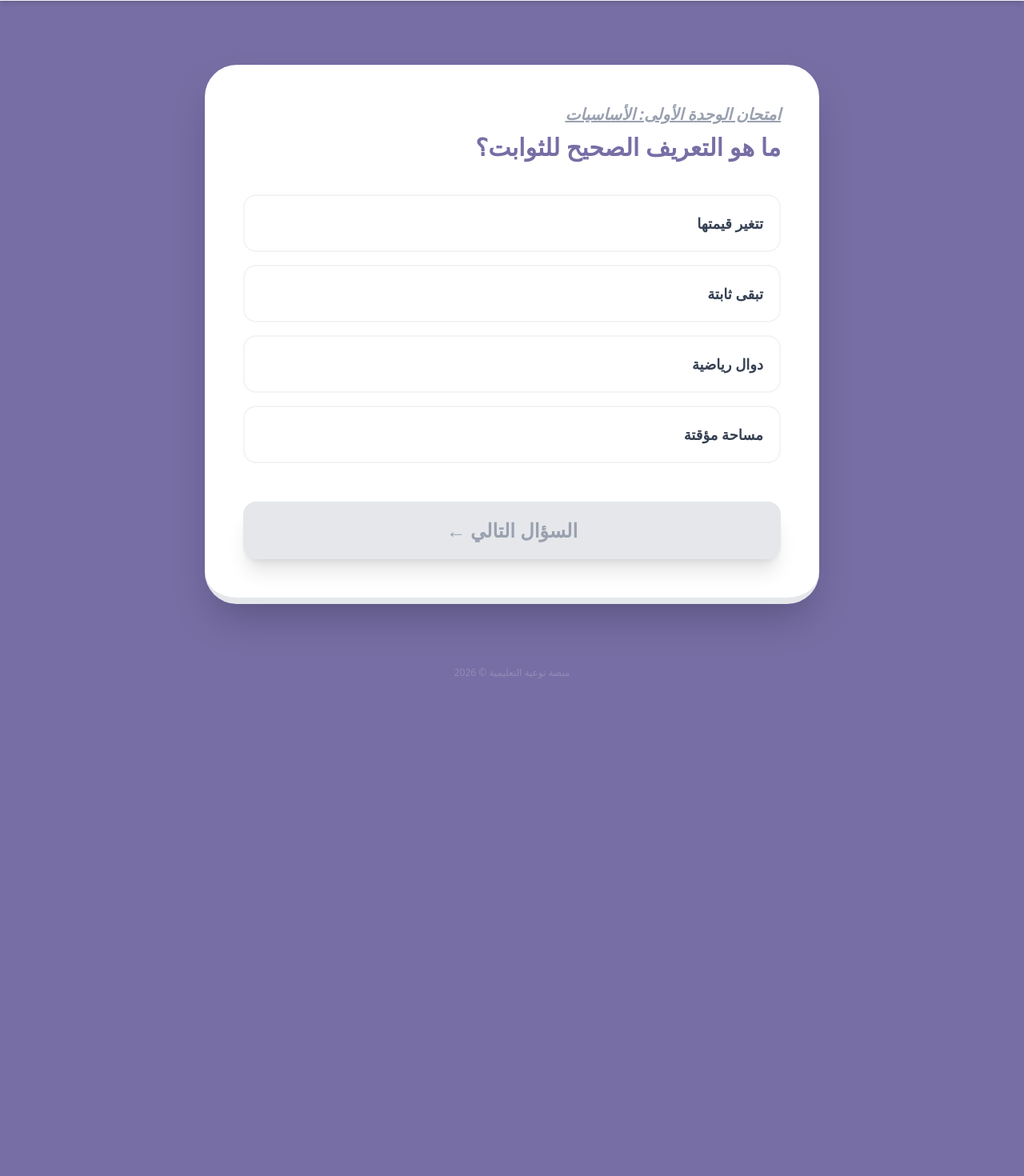
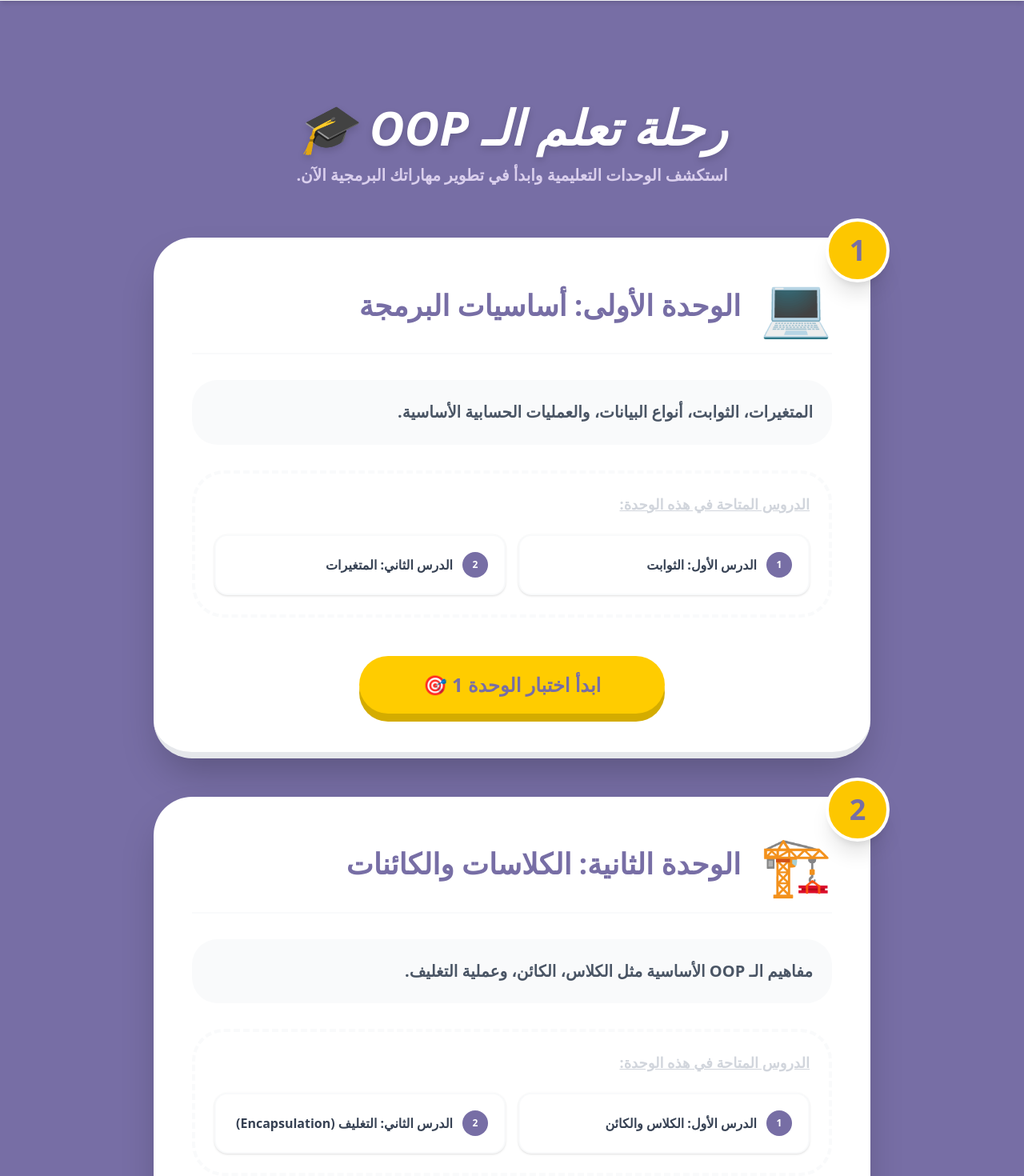
Before and after one commit to zezo34/naw3ya-app, a Next.js app: page /exam in a window 1280 px wide. Shown: the part 80-1550 px from the top of the page at 80% size. Before the commit the page ends 961 px from the top, so only its background shows below. Built offline with nearby package versions, Linux system fonts and the light colour scheme.

Commit message:
update 3

```diff
--- a/src/app/exam/page.jsx
+++ b/src/app/exam/page.jsx
@@ -1,108 +1,114 @@
 "use client";
-
-import { useState, useEffect } from "react";
-import { useSearchParams } from "next/navigation";
 import Link from "next/link";
 
-export default function ExamPage() {
-  const searchParams = useSearchParams();
-  const unitId = searchParams.get("unit") || "1"; // بيقرأ رقم الوحدة من اللينك
-
-  const [currentQuestion, setCurrentQuestion] = useState(0);
-  const [selectedOptions, setSelectedOptions] = useState({});
-  const [showResult, setShowResult] = useState(false);
-
-  // قاعدة بيانات الأسئلة لكل وحدة
-  const allExams = {
-    "1": {
-      title: "امتحان الوحدة الأولى: الأساسيات",
-      questions: [
-        { q: "ما هو التعريف الصحيح للثوابت؟", options: ["تتغير قيمتها", "تبقى ثابتة", "دوال رياضية", "مساحة مؤقتة"], answer: 1 },
-        { q: "أي مما يلي اسم متغير صحيح؟", options: ["1Score", "User Name", "total_2", "first-name"], answer: 2 },
-        { q: "المتغير يحجز مساحة في الـ RAM.", options: ["صح", "خطأ"], answer: 0 },
-        { q: "لتخزين النصوص نستخدم نوع:", options: ["Integer", "Boolean", "String", "Double"], answer: 2 },
-        { q: "الثابت النصي يوضع بين \" \".", options: ["صح", "خطأ"], answer: 0 },
+export default function UnitsPage() {
+  const units = [
+    {
+      id: 1,
+      title: "الوحدة الأولى: أساسيات البرمجة",
+      icon: "💻",
+      description: "المتغيرات، الثوابت، أنواع البيانات، والعمليات الحسابية الأساسية.",
+      lessons: [
+        { name: "الدرس الأول: الثوابت", path: "/unit1/lesson1" },
+        { name: "الدرس الثاني: المتغيرات", path: "/unit1/lesson2" },
       ]
     },
-    "2": {
-      title: "امتحان الوحدة الثانية: الكلاسات والتغليف",
-      questions: [
-        { q: "مفهوم إخفاء البيانات وحمايتها يسمى:", options: ["Inheritance", "Encapsulation", "Polymorphism", "Abstraction"], answer: 1 },
-        { q: "الـ Class يعتبر مخطط (Blueprint) لإنشاء الكائنات.", options: ["صح", "خطأ"], answer: 0 },
-        { q: "الـ Private يمكن الوصول إليه من خارج الكلاس.", options: ["صح", "خطأ"], answer: 1 },
-        { q: "دالة تنفذ تلقائياً عند إنشاء الكائن:", options: ["Destructor", "Constructor", "Method", "Property"], answer: 1 },
-        { q: "يمكن إنشاء أكثر من كائن من نفس الكلاس.", options: ["صح", "خطأ"], answer: 0 },
+    {
+      id: 2,
+      title: "الوحدة الثانية: الكلاسات والكائنات",
+      icon: "🏗️",
+      description: "مفاهيم الـ OOP الأساسية مثل الكلاس، الكائن، وعملية التغليف.",
+      lessons: [
+        { name: "الدرس الأول: الكلاس والكائن", path: "/unit2/lesson1" },
+        { name: "الدرس الثاني: التغليف (Encapsulation)", path: "/unit2/lesson2" },
       ]
     },
-    "3": {
-      title: "امتحان الوحدة الثالثة: الوراثة وتعدد الأشكال",
-      questions: [
-        { q: "الوراثة تسمح لكلاس بوراثة صفات من كلاس آخر.", options: ["صح", "خطأ"], answer: 0 },
-        { q: "العلاقة 'is-a' تشير إلى مفهوم:", options: ["Encapsulation", "Inheritance", "Abstraction", "Interface"], answer: 1 },
-        { q: "تستخدم كلمة virtual في الكلاس الأب للسماح بالتعديل.", options: ["صح", "خطأ"], answer: 0 },
-        { q: "تستخدم كلمة override في الكلاس الابن.", options: ["صح", "خطأ"], answer: 0 },
-        { q: "الوراثة تساعد في تقليل تكرار الكود.", options: ["صح", "خطأ"], answer: 0 },
+    {
+      id: 3,
+      title: "الوحدة الثالثة: الوراثة وتعدد الأشكال",
+      icon: "🧬",
+      description: "تطوير الكود باستخدام الوراثة وفهم تعدد الأشكال في الكائنات.",
+      lessons: [
+        { name: "الدرس الأول: الوراثة", path: "/unit3/lesson1" },
+        { name: "الدرس الثاني: تعدد الأشكال", path: "/unit3/lesson2" },
       ]
     }
-  };
-
-  const exam = allExams[unitId] || allExams["1"];
-  const questions = exam.questions;
-
-  const handleNext = () => {
-    if (currentQuestion < questions.length - 1) setCurrentQuestion(currentQuestion + 1);
-    else setShowResult(true);
-  };
-
-  const calculateScore = () => {
-    let score = 0;
-    questions.forEach((q, i) => { if (selectedOptions[i] === q.answer) score++; });
-    return score;
-  };
-
-  if (showResult) {
-    const finalScore = calculateScore();
-    return (
-      <div dir="rtl" className="min-h-screen bg-[#776ea5] flex items-center justify-center p-6 text-center">
-        <div className="bg-white rounded-[3rem] p-12 max-w-md w-full shadow-2xl border-b-8 border-gray-200 text-[#776ea5]">
-          <h2 className="text-3xl font-black mb-4">انتهى امتحان {exam.title}</h2>
-          <p className="text-6xl font-black text-yellow-500 mb-8">{finalScore} / {questions.length}</p>
-          <Link href="/units" className="block bg-[#776ea5] text-white py-4 rounded-2xl font-black text-xl shadow-lg">العودة للدروس 📚</Link>
-        </div>
-      </div>
-    );
-  }
+  ];
 
   return (
-    <div dir="rtl" className="min-h-screen bg-[#776ea5] flex flex-col items-center pt-20 p-6">
-      <div className="max-w-3xl w-full bg-white rounded-[2.5rem] p-8 md:p-12 shadow-2xl border-b-8 border-gray-200">
-        <h1 className="text-xl font-bold text-gray-400 mb-2 italic underline">{exam.title}</h1>
-        <h2 className="text-2xl md:text-3xl font-black text-[#776ea5] mb-10 leading-tight">
-          {questions[currentQuestion].q}
-        </h2>
+    <div dir="rtl" className="min-h-screen bg-[#776ea5] flex flex-col items-center pt-24 md:pt-32 p-6 font-sans">
 
-        <div className="grid grid-cols-1 gap-4">
-          {questions[currentQuestion].options.map((op, i) => (
-            <button
-              key={i}
-              onClick={() => setSelectedOptions({ ...selectedOptions, [currentQuestion]: i })}
-              className={`p-5 rounded-2xl text-right font-bold text-lg border-2 transition-all ${
-                selectedOptions[currentQuestion] === i ? "border-[#776ea5] bg-purple-50 text-[#776ea5]" : "border-gray-100 text-gray-700"
-              }`}
-            >
-              {op}
-            </button>
-          ))}
-        </div>
+      {/* رأس الصفحة الفخم */}
+      <div className="max-w-4xl w-full text-center mb-16 relative">
+        <h1 className="text-4xl md:text-6xl font-black text-white mb-4 drop-shadow-lg relative z-10 italic">
+          رحلة تعلم الـ OOP 🎓
+        </h1>
+        <p className="text-xl text-purple-100 font-bold relative z-10 max-w-2xl mx-auto opacity-80">
+          استكشف الوحدات التعليمية وابدأ في تطوير مهاراتك البرمجية الآن.
+        </p>
+      </div>
 
-        <button
-          onClick={handleNext}
-          disabled={selectedOptions[currentQuestion] === undefined}
-          className="mt-12 w-full bg-yellow-400 text-[#776ea5] py-5 rounded-2xl font-black text-2xl shadow-xl disabled:bg-gray-200 disabled:text-gray-400 transition-all"
-        >
-          {currentQuestion === questions.length - 1 ? "رؤية النتيجة ✅" : "السؤال التالي ←"}
-        </button>
+      {/* قائمة الوحدات بالستايل الأول (تحت بعض وعريضة) */}
+      <div className="flex flex-col gap-12 w-full max-w-4xl">
+        {units.map((unit) => (
+          <div
+            key={unit.id}
+            className="bg-white rounded-[3rem] p-8 md:p-12 shadow-2xl border-b-8 border-gray-200 relative group transition-all duration-300 hover:-translate-y-2"
+          >
+            {/* رقم الوحدة العائم المميز */}
+            <span className="absolute -top-6 -right-6 bg-yellow-400 text-[#776ea5] w-20 h-20 rounded-full flex items-center justify-center font-black text-4xl shadow-xl border-4 border-white transform group-hover:rotate-12 transition-transform">
+              {unit.id}
+            </span>
+
+            <div className="flex flex-col h-full">
+              {/* عنوان الوحدة */}
+              <div className="flex items-center gap-6 mb-8 pb-6 border-b-2 border-gray-50">
+                <div className="text-6xl md:text-7xl">{unit.icon}</div>
+                <h2 className="text-3xl md:text-4xl font-black text-[#776ea5] leading-tight">{unit.title}</h2>
+              </div>
+
+              {/* الشرح والدروس */}
+              <div className="space-y-8 text-right flex-grow">
+                <p className="text-gray-600 font-bold text-xl leading-relaxed bg-gray-50 p-6 rounded-[2rem]">
+                  {unit.description}
+                </p>
+
+                <div className="bg-white border-4 border-dashed border-gray-50 p-6 rounded-[2.5rem]">
+                  <h3 className="font-black text-gray-300 mb-6 underline text-lg">الدروس المتاحة في هذه الوحدة:</h3>
+                  <div className="grid grid-cols-1 md:grid-cols-2 gap-4">
+                    {unit.lessons.map((lesson, lIndex) => (
+                      <Link
+                        key={lIndex}
+                        href={lesson.path}
+                        className="bg-white p-5 rounded-2xl text-gray-700 font-black hover:bg-purple-50 hover:text-[#776ea5] hover:scale-105 transition-all flex items-center gap-3 border-2 border-gray-50 shadow-sm"
+                      >
+                        <span className="bg-[#776ea5] text-white w-8 h-8 rounded-full flex items-center justify-center text-xs">
+                          {lIndex + 1}
+                        </span>
+                        {lesson.name}
+                      </Link>
+                    ))}
+                  </div>
+                </div>
+              </div>
+
+              {/* 👇👇 زرار الامتحان المربوط مباشرة برقم الوحدة 👇👇 */}
+              <div className="mt-12 text-center">
+                <Link
+                  href={`/exam?unit=${unit.id}`} // ده الربط اللي أنت عاوزه يا نجم!
+                  className="w-full md:w-auto inline-block bg-[#ffcc00] text-[#776ea5] px-20 py-5 rounded-[2.5rem] font-black text-2xl shadow-[0_10px_0_0_#d4ac00] hover:translate-y-1 hover:shadow-[0_5px_0_0_#d4ac00] active:scale-95 transition-all"
+                >
+                  ابدأ اختبار الوحدة {unit.id} 🎯
+                </Link>
+              </div>
+            </div>
+          </div>
+        ))}
       </div>
+
+      <footer className="mt-20 mb-10 text-white/50 font-black tracking-widest uppercase">
+        OOP Learning Platform
+      </footer>
     </div>
   );
 }
```
